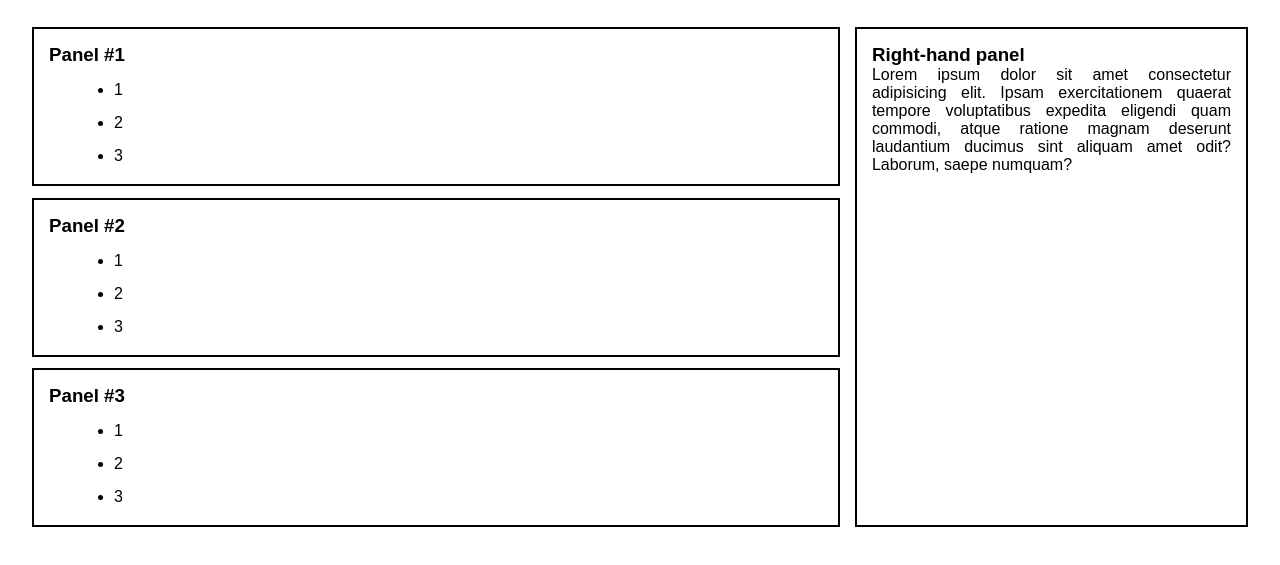
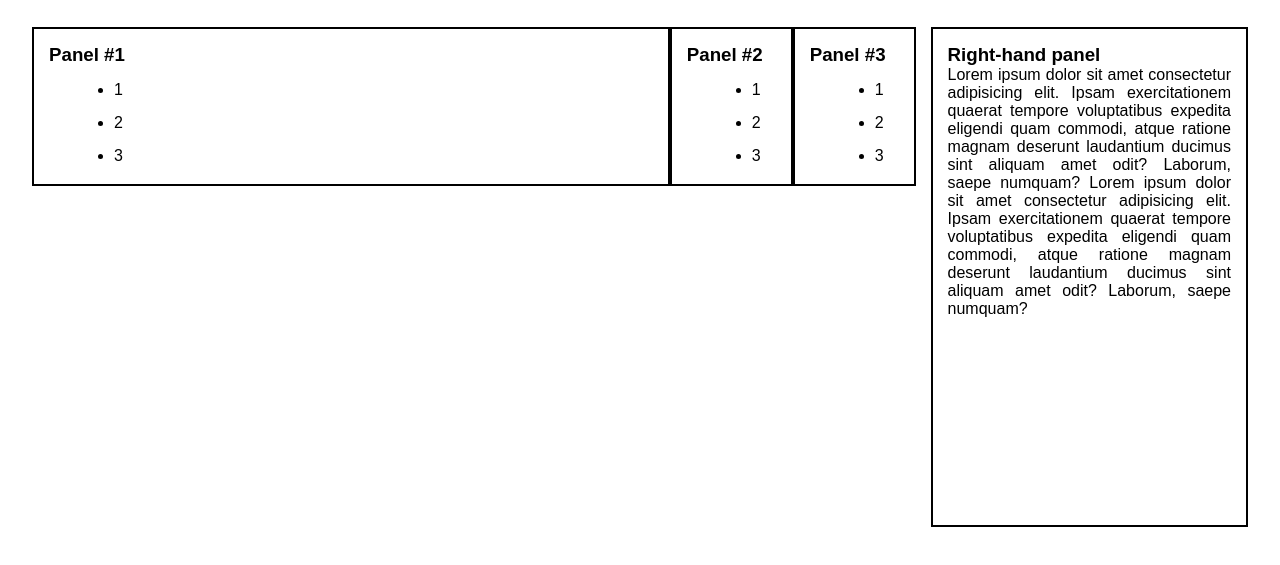
Before and after one commit to ahaziem/flexbox-challenge, a plain HTML site: page indexchall2.html in a window 1280 px wide. Shown: the part 43-608 px from the top of the page. Drawn offline with Linux system fonts and the light colour scheme.

Commit message:
made changes in th html

```diff
--- a/indexchall2.html
+++ b/indexchall2.html
@@ -29,11 +29,12 @@
           </ul>
         </div>
     </div>
+    </div>
 
         <div class="card">
             <div class ="card2">
           <h3>Panel #2</h3>
-          <ul>
+          <ul >
             <li>1</li>
             <li>2</li>
             <li>3</li>
@@ -62,6 +63,14 @@
                   atque ratione magnam deserunt
                   laudantium ducimus sint aliquam
                   amet odit? Laborum, saepe numquam?
+                  Lorem ipsum dolor sit amet
+                  consectetur adipisicing elit.
+                  Ipsam exercitationem quaerat
+                  tempore voluptatibus expedita
+                  eligendi quam commodi,
+                  atque ratione magnam deserunt
+                  laudantium ducimus sint aliquam
+                  amet odit? Laborum, saepe numquam?
         </p>
       </div>
     </main>
--- a/stylechall2.css
+++ b/stylechall2.css
@@ -4,8 +4,7 @@
     font-family: sans-serif;
   }
 
-
-  nav {
+  nav  {
     display: flex;
     justify-content:space-between;
     font-weight: bold;
@@ -14,7 +13,7 @@
     height: 5vh;
   }
 
-  .nav-links {
+   .nav-links{
     display: flex;
     justify-content: space-between;
     gap: 2rem;
@@ -64,57 +63,30 @@
     display: flex;
     flex-direction: column;
     justify-content: space-between;
-    list-style-type: none;
-
   }
 
   .card {
-    border: 2px solid black ;
+    border: solid black 2px;
     height: 25%;
     padding: 15px;
   }
 
-  .card1 {
-      display: flex;
-      align-items:center;
-      justify-content: space-between;
-      height: 150px;
-      width: 150px;
-      text-decoration: none;
+  ul {
+    margin-left: 50px;
   }
 
-  .card2 {
-    display: flex;
-    align-items:center;
-    justify-content:flex-end;
-    height: 150px;
-    width: 150px;
-  }
-
-  .card3 {
-    display: flex;
-    align-items:center;
-    justify-content:flex-start;
-    height: 150px;
-    width: 150px;
-
+  li {
+    margin: 15px;
   }
 
   .right-panel {
-    width: 35%;
-    padding: 20px;
-    border: solid black 1px;
+    width: 30%;
+    padding: 15px;
+    margin-left: 15px;
+    border: 2px solid black;
   }
 
 
   p {
     text-align: justify;
   }
-
-ul {
-    list-style-type: none;
-}
-
-li {
-    list-style-type: none;
-}
```
Lines whose indentation alone changed are shown as unchanged.
